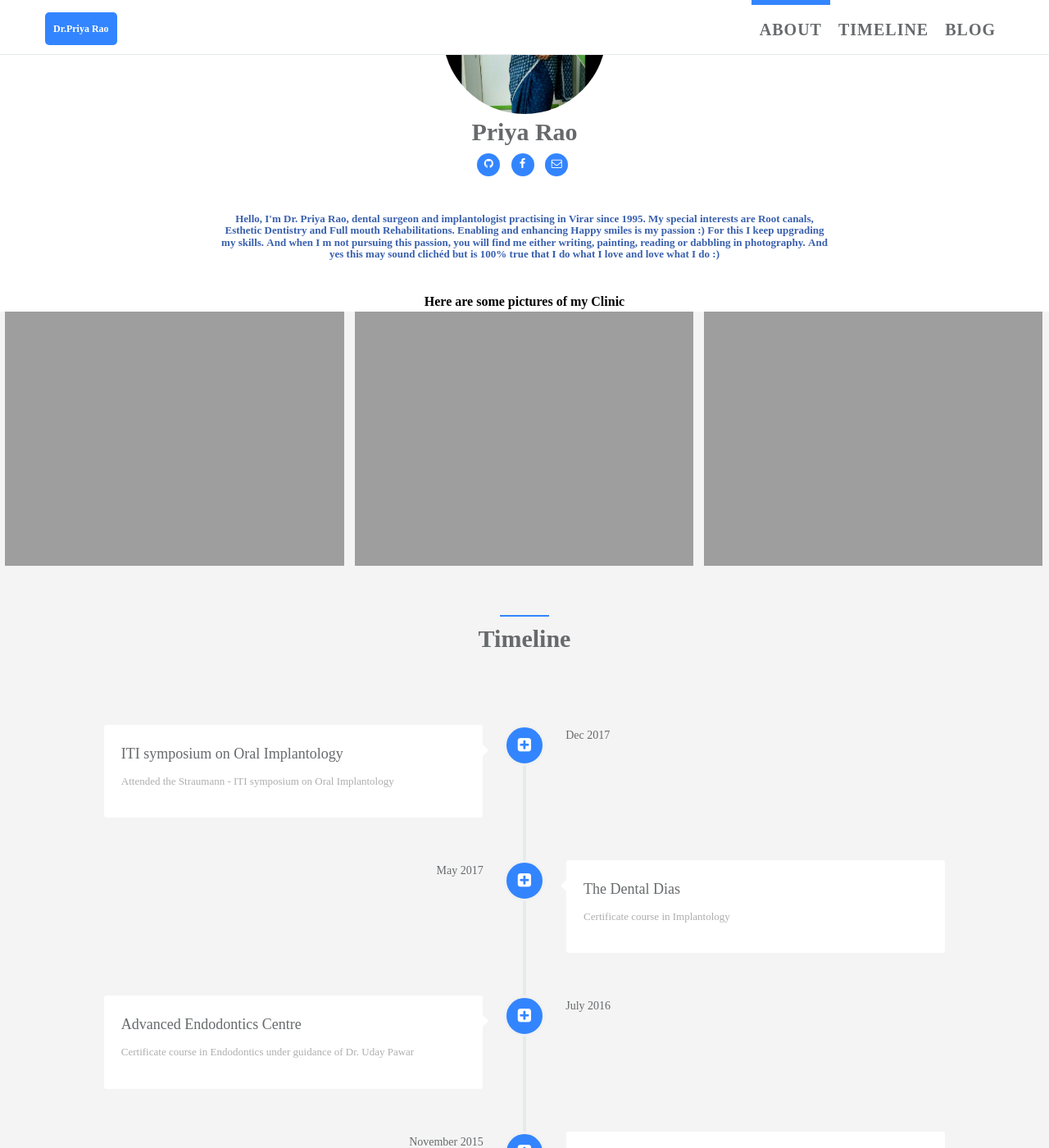
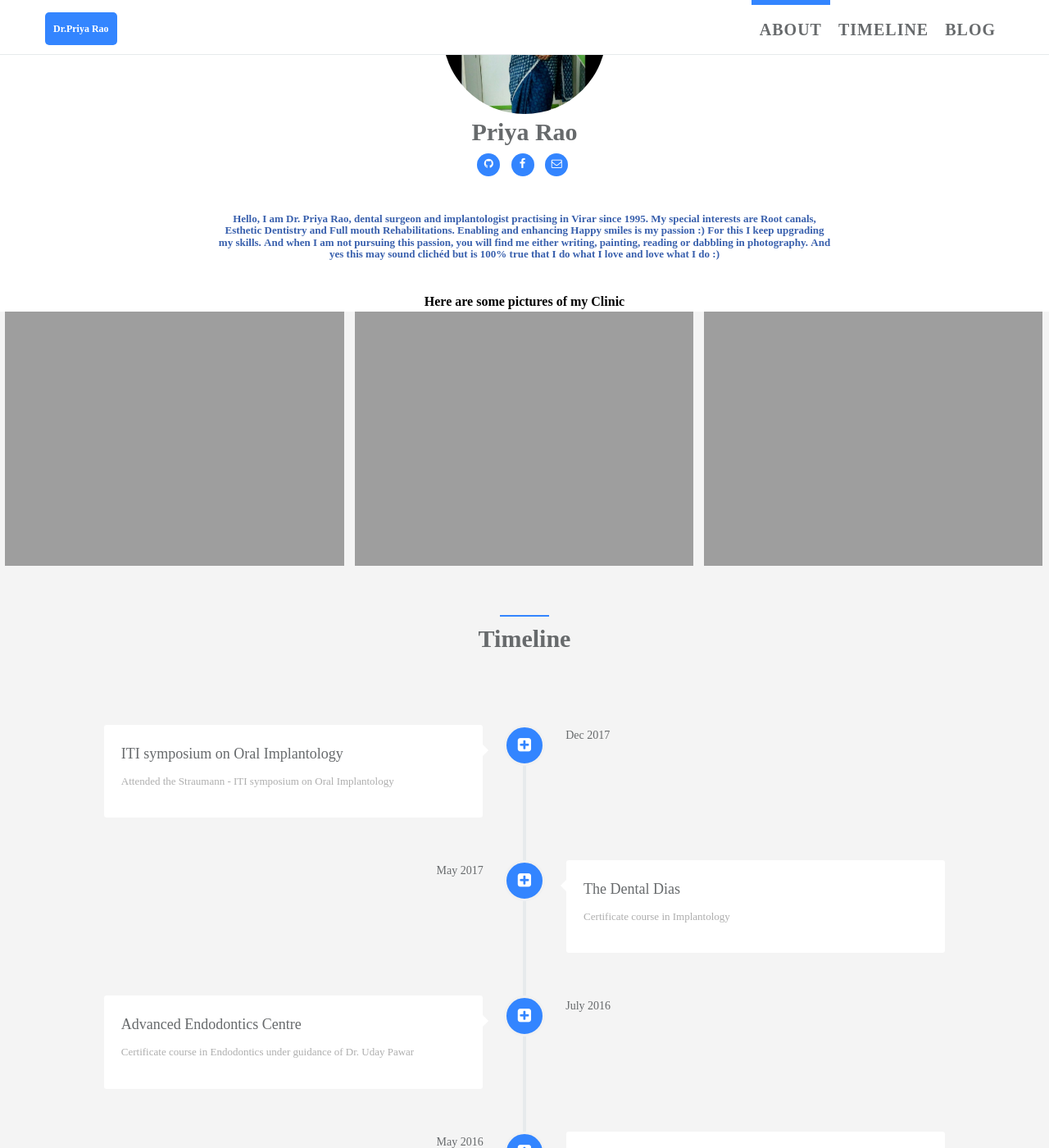
Before and after one commit to drpriyarao/drpriyarao.github.io, a Jekyll site: the page built from index.html, in a window 1280 px wide and 1400 px high, scrolled down 676 px. Shown: the whole window at 82% size. Built offline with Jekyll 4.4.1, drawn with Linux system fonts in a browser that asks for light colours; some of the changed text lies outside the part shown.

```diff
--- a/_config.yml
+++ b/_config.yml
@@ -28,7 +28,7 @@ author:  # change following line to your infomation.
   skill_icon2:
     - name: fa-linux
     - name: icon-apache
-  desc: Hello, I'm Dr. Priya Rao, dental surgeon and implantologist practising in Virar since 1995. My special interests are Root canals, Esthetic Dentistry and Full mouth Rehabilitations. Enabling and enhancing Happy smiles is my passion :) For this I keep upgrading my skills. And when I m not pursuing this passion, you will find me either writing, painting, reading or dabbling in photography. And yes this may sound clichéd but is 100% true that I do what I love and love what I do :) # comment
+  desc: Hello, I am Dr. Priya Rao, dental surgeon and implantologist practising in Virar since 1995. My special interests are Root canals, Esthetic Dentistry and Full mouth Rehabilitations. Enabling and enhancing Happy smiles is my passion :) For this I keep upgrading my skills. And when I am not pursuing this passion, you will find me either writing, painting, reading or dabbling in photography. And yes this may sound clichéd but is 100% true that I do what I love and love what I do :) # comment
 disqus:  # if you wanna comment feature, go to https://disqus.com/ to get your configuration; if not, comment following two lines.
   name: Priya Rao
 
```
Also changed, not shown: _data/index/careers.yml (+20 -3 lines).
